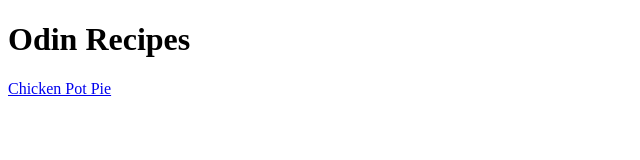
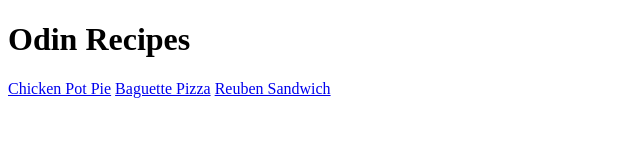
Before and after one commit to Castronela/odin-recipes, a plain HTML site: page index.html in a window 1280 px wide. Shown: the whole page, without its empty margins (0-640 px from the left). Drawn offline with Linux system fonts and the light colour scheme.

Commit message:
Add link to recipe pages

```diff
--- a/index.html
+++ b/index.html
@@ -7,6 +7,8 @@
     <body>
         <h1>Odin Recipes</h1>
         <a href="recipes/chickenpotpie.html">Chicken Pot Pie</a>
+        <a href="recipes/baguettepizza.html">Baguette Pizza</a>
+        <a href="recipes/reubensandwich.html">Reuben Sandwich</a>
     </body>
 
 </html>
```
